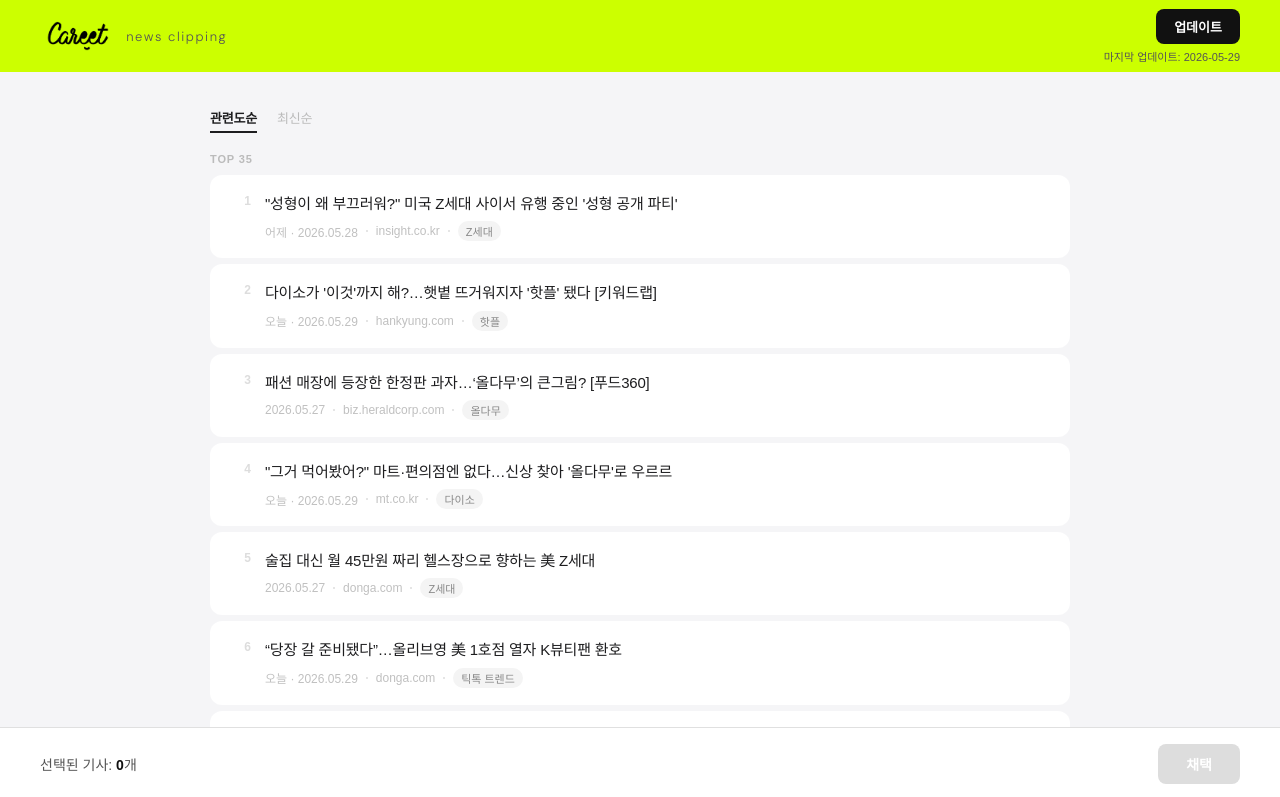
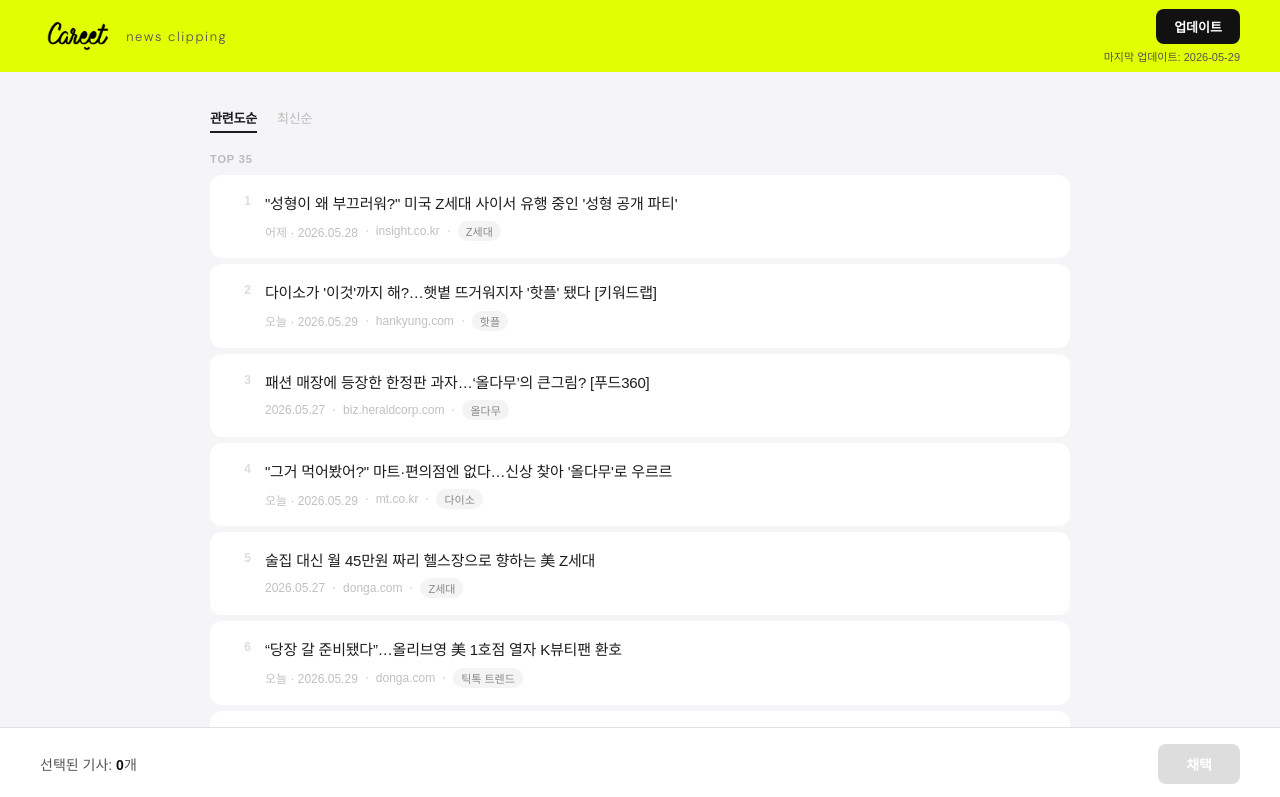
Before and after one commit to jeeyu0603-a11y/news-clipper, a plain HTML site: page index.html in a window 1280 px wide. Shown: the top 797 px of the page. Drawn offline with Linux system fonts and the light colour scheme.

Commit message:
Update index.html

```diff
--- a/index.html
+++ b/index.html
@@ -18,7 +18,7 @@
     }
 
     header {
-      background: #CCFF00;
+      background: #e1ff01;
       border-bottom: none;
       padding: 0 40px;
       display: flex;
```
